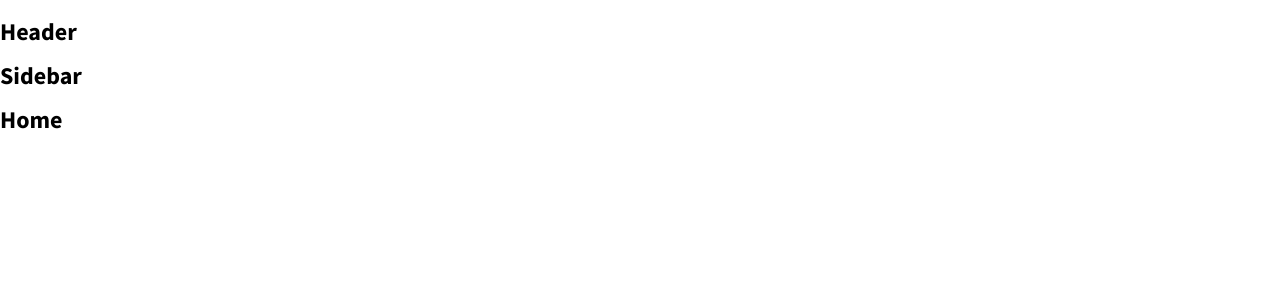
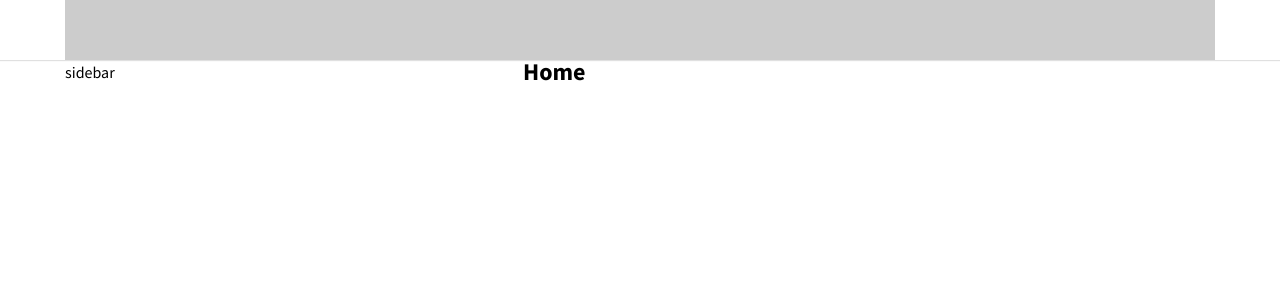
Before and after one commit to PearTNhat/clone-tiktiok, a React (Create React App) app: page / in a window 1280 px wide. Shown: the top 300 px of the page. Built offline with nearby package versions, Linux system fonts and the light colour scheme.

Commit message:
xay dựng layout

```diff
--- a/package.json
+++ b/package.json
@@ -6,6 +6,7 @@
     "@testing-library/jest-dom": "^5.16.4",
     "@testing-library/react": "^13.3.0",
     "@testing-library/user-event": "^13.5.0",
+    "classnames": "^2.3.1",
     "css-reset-and-normalize": "^2.3.6",
     "normalize.css": "^8.0.1",
     "react": "^18.2.0",
--- /dev/null
+++ b/src/component/Layout/DefaultLayout/DefaultLayout.module.scss
@@ -0,0 +1,15 @@
+.wrapper {
+    display: flex;
+    align-items: center;
+    flex-direction: column;
+}
+.container {
+    width: var(--default-layout-width);
+    display: flex;
+    justify-content: space-between;
+}
+.content {
+    max-width: 692px;
+    // khi content nhỏ hơn 692 thì nó lấy 692px
+    width: 692px;
+}
--- /dev/null
+++ b/src/component/Layout/DefaultLayout/Sidebar/Sidebar.module.scss
@@ -0,0 +1,3 @@
+.container {
+    width: 348px;
+}
--- a/src/component/Layout/DefaultLayout/Sidebar/index.js
+++ b/src/component/Layout/DefaultLayout/Sidebar/index.js
@@ -1,5 +1,8 @@
+import classNames from 'classnames/bind';
+import styles from './Sidebar.module.scss';
+const cx = classNames.bind(styles);
 function Sidebar() {
-    return <h2>Sidebar</h2>;
+    return <div className={cx('container')}>sidebar</div>;
 }
 
 export default Sidebar;
--- a/src/component/Layout/DefaultLayout/index.js
+++ b/src/component/Layout/DefaultLayout/index.js
@@ -1,12 +1,15 @@
 import Header from '../components/Header';
 import Sidebar from './Sidebar';
+import classNames from 'classnames/bind';
+import styles from './DefaultLayout.module.scss';
+const cx = classNames.bind(styles);
 function DefaultLayout({ children }) {
     return (
-        <div>
+        <div className={cx('wrapper')}>
             <Header />
-            <div className="container">
+            <div className={cx('container')}>
                 <Sidebar />
-                <div className="content">{children}</div>
+                <div className={cx('content')}>{children}</div>
             </div>
         </div>
     );
--- /dev/null
+++ b/src/component/Layout/components/Header/Header.module.scss
@@ -0,0 +1,11 @@
+.wrapper {
+    box-shadow: 0px 1px 1px rgb(0 0 0 / 12%);
+    display: flex;
+    justify-content: center;
+    height: var(--default-layout-header-height, 60);
+    width: 100%;
+}
+.inner {
+    width: var(--default-layout-width);
+    background-color: #ccc;
+}
--- a/src/component/Layout/components/Header/index.js
+++ b/src/component/Layout/components/Header/index.js
@@ -1,4 +1,11 @@
+import classNames from 'classnames/bind';
+import styles from './Header.module.scss';
+const cx = classNames.bind(styles);
 function Header() {
-    return <h2>Header</h2>;
+    return (
+        <header className={cx('wrapper')}>
+            <div className={cx('inner')}></div>
+        </header>
+    );
 }
 export default Header;
--- a/src/component/golobalStyle/style.scss
+++ b/src/component/golobalStyle/style.scss
@@ -2,8 +2,14 @@
 // @import 'node_modules/css-reset-and-normalize/scss/reset-and-normalize';
 @import 'normalize.css';
 :root {
+    --primary: rgba(254, 44, 85, 1);
+    //default layout
+    --default-layout-header-height: 60px;
+    --default-layout-width: 1150px;
 }
 * {
+    padding: 0;
+    margin: 0;
     box-sizing: border-box;
 }
 html {
```
Also changed, not shown: 1 other file (tests, documents, lock files or other folders).
